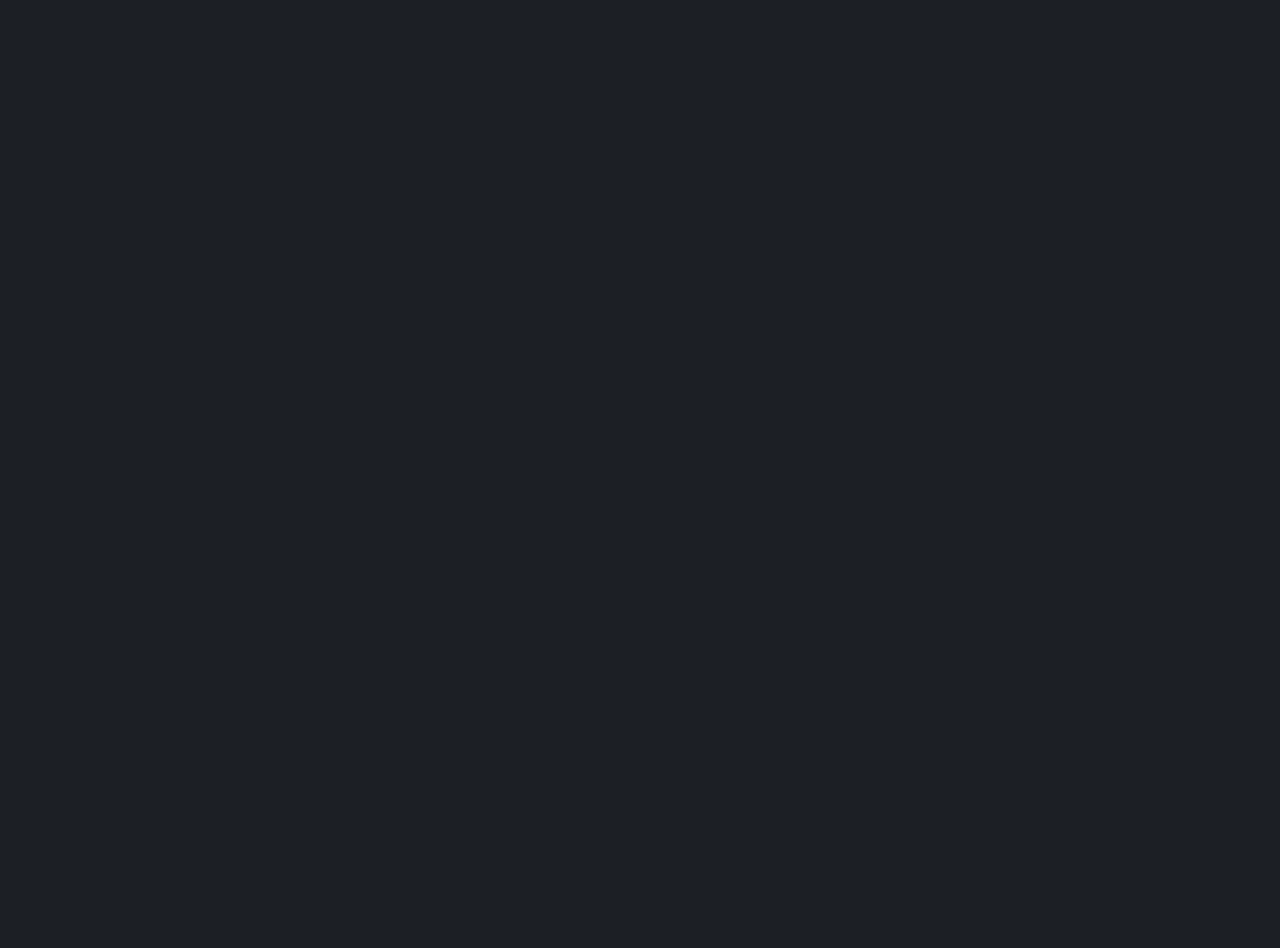
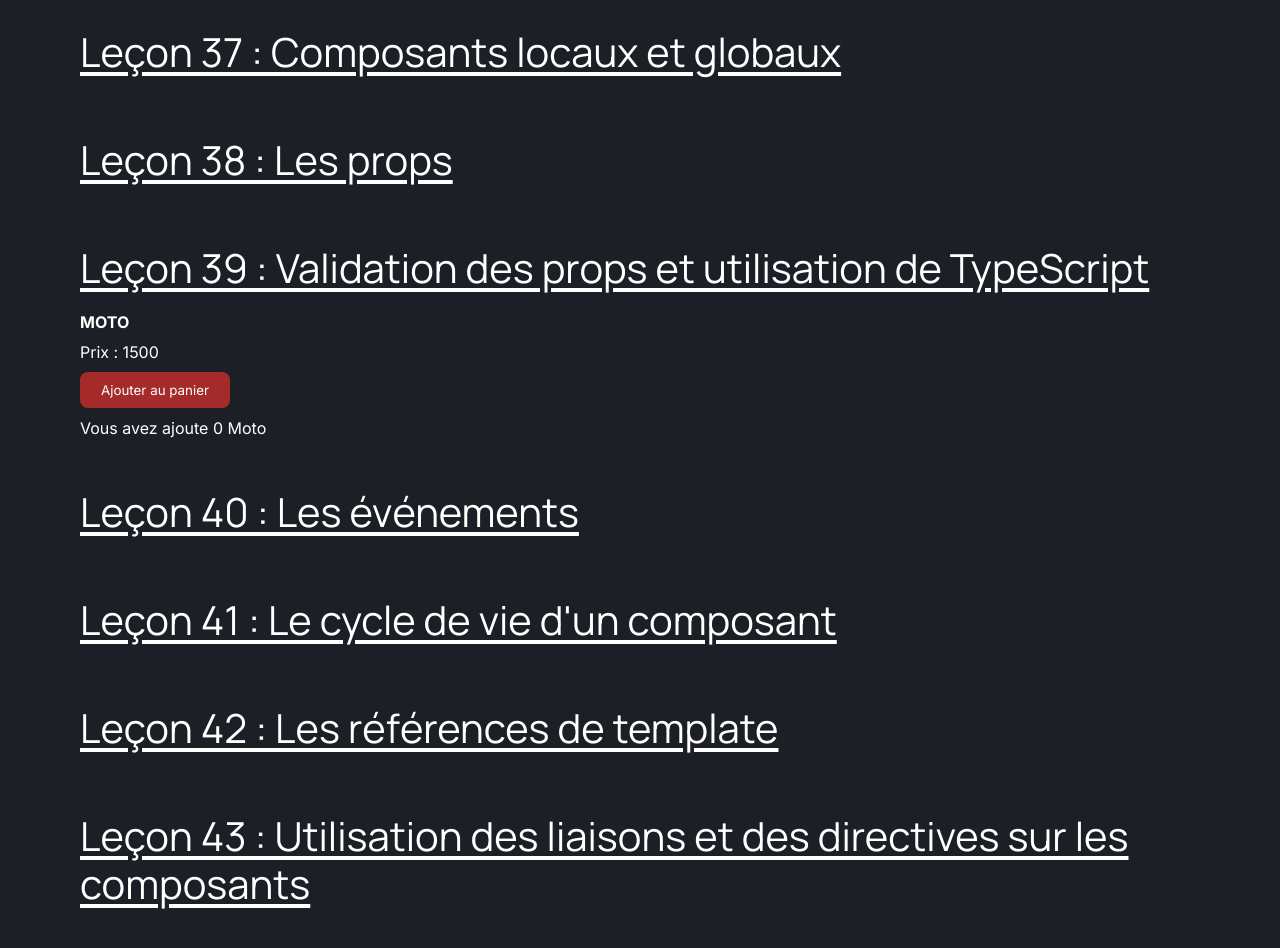
Before and after one commit to didicodeX/course-app, a Vue app: page /courses/Bases-des-composants in a window 1280 px wide. Shown: the part 640-1588 px from the top of the page. Before the commit the page ends 800 px from the top, so only its background shows below. Built offline with nearby package versions, Linux system fonts and the light colour scheme.

Commit message:
Chapitre 7 Continue...

```diff
--- a/src/App.vue
+++ b/src/App.vue
@@ -10,7 +10,7 @@ import './assets/base.css'
 import Navbar from './components/NavBar.vue'
 </script>
 
-<style scoped>
+<style scoped lang="scss">
 /* nav a.router-link-exact-active {
   color: #fff;
 } */
--- /dev/null
+++ b/src/components/ComponentProduct.vue
@@ -0,0 +1,80 @@
+<template>
+  <h4>{{ title }}</h4>
+  <ul>
+    <li>Prix : {{ prix }}</li>
+  </ul>
+  <button @click="count++">Ajouter au panier</button>
+  <p>Vous avez ajoute {{ count }} {{ name }}</p>
+</template>
+
+<script setup lang="ts">
+import type { ProductInterface } from '@/interfaces/product.interface'
+import { computed, ref } from 'vue'
+const count = ref(0)
+
+//Les props permet de faire passer l'information du composant parent au composant enfant
+// const props = defineProps(['nameProduct'])
+// const props = defineProps({
+//   name: {
+//     type: String,
+//     // required:true, pas de required parceque j'ai une valeur par defaut
+//     default: 'Pomme',
+//     validator(value: string): boolean {
+//       return value.length > 10 ? false : true;
+//     },
+//   },
+//   prix: {
+//     type: Number,
+//     // required:true,
+//     default: 2000,
+//   },
+//   name2: {
+//     type: Object, //quand la valeur par default c'est un object, tableau,fonction on doit utiliser default comme une fonction
+//     default() {
+//       return {
+//         name2: 'Moto',
+//       }
+//     },
+//   },
+//   available: Boolean
+//   // prix: Number,
+// })
+
+// const props = defineProps<{
+//   prix?: number,
+//   name: string,
+//   available: boolean,
+// }>();
+// avec cette nouvelle methode, par defaut tote les propriete sont required, pour la rendre facultative il faut rajouter un point d'interrogation
+// console.log(props.available);
+
+//interface
+
+// interface Product {
+//   available: boolean,
+//   prix: number
+//   name: string
+
+// }
+
+const props = defineProps<{
+  product: ProductInterface
+}>()
+
+// la syntace ci-dessous nous permet d'utiliser le v-bind dans le parent et d'acceder au propriete une par une
+// const props = defineProps<{
+//   available: boolean,
+//   prix: number
+//   name: string
+// }>()
+
+// const title = computed(() => props.nameProduct)
+const title = computed(() => props.product.name.toUpperCase())
+const { name, prix } = props.product
+
+// const title = computed(() => props.name)
+
+// console.log(name,prix);
+</script>
+
+<style scoped lang="scss"></style>
--- a/src/components/NavBar.vue
+++ b/src/components/NavBar.vue
@@ -122,6 +122,9 @@ nav {
   align-items: center;
   justify-content: space-between;
   padding: 0 15px;
+  position: sticky;
+  top: 0;
+  background: #1c1f2586;
 }
 
 .button-container {
@@ -162,7 +165,8 @@ nav {
     position: fixed;
     inset: 0;
     z-index: 1;
-    background-color: #16181d;
+    background-color: #16181dab;
+    backdrop-filter: blur(10px);
     flex-direction: column;
     justify-content: center;
     /* padding-top: 200px; */
@@ -177,6 +181,8 @@ nav {
   }
   .wrapper {
     overflow: hidden;
+    /* position: fixed; */
+    /* width: 100%; */
   }
 }
 </style>
--- /dev/null
+++ b/src/interfaces/product.interface.ts
@@ -0,0 +1,6 @@
+export interface ProductInterface {
+  available: boolean,
+  prix: number
+  name: string
+
+}
--- a/src/views/BasesComposants.vue
+++ b/src/views/BasesComposants.vue
@@ -3,16 +3,58 @@
     <div>
       <h2>Chapitre 7 : Les bases des composants</h2>
       <div class="lesson">
-        <h3></h3>
+        <h3>Leçon 36 : Introduction aux composants</h3>
+        <!-- <Product/> -->
+        <!-- <Product /> -->
+      </div>
+      <div class="lesson">
+        <h3>Leçon 37 : Composants locaux et globaux</h3>
+      </div>
+      <div class="lesson">
+        <!-- <Product :name-product="product"/> -->
+        <h3>Leçon 38 : Les props</h3>
+        <!-- <Product :prix="1800" :name="product"/> -->
+        <!-- <Product /> -->
+      </div>
+      <div class="lesson">
+        <h3>Leçon 39 : Validation des props et utilisation de TypeScript</h3>
+        <!-- <Product :prix="1800" :name="product" available/>
+        <Product :prix="500" :name="product2" available /> -->
+        <Product :product="product" />
+         <!-- <product v-bind="product"/> -->
+      </div>
+      <div class="lesson">
+        <h3>Leçon 40 : Les événements</h3>
+      </div>
+      <div class="lesson">
+        <h3>Leçon 41 : Le cycle de vie d'un composant</h3>
+      </div>
+      <div class="lesson">
+        <h3>Leçon 42 : Les références de template</h3>
+      </div>
+      <div class="lesson">
+        <h3>Leçon 43 : Utilisation des liaisons et des directives sur les composants</h3>
       </div>
     </div>
   </section>
 </template>
 
 <script setup lang="ts">
+import Product from '@/components/ComponentProduct.vue';
+import type { ProductInterface } from '@/interfaces/product.interface';
+import { reactive} from 'vue';
+
+// const product = ref("Voiture")
+// const product2 = ref("Banane")
+
+const product = reactive<ProductInterface>({
+  available: true,
+  prix:1500,
+  name: "Moto"
+})
 
 </script>
 
-<style scoped>
+<style scoped lang="scss">
 
 </style>
--- a/tsconfig.app.json
+++ b/tsconfig.app.json
@@ -5,7 +5,7 @@
   "compilerOptions": {
     "composite": true,
     "tsBuildInfoFile": "./node_modules/.tmp/tsconfig.app.tsbuildinfo",
-
+    "allowSyntheticDefaultImports": true,
     "baseUrl": ".",
     "paths": {
       "@/*": ["./src/*"]
```
